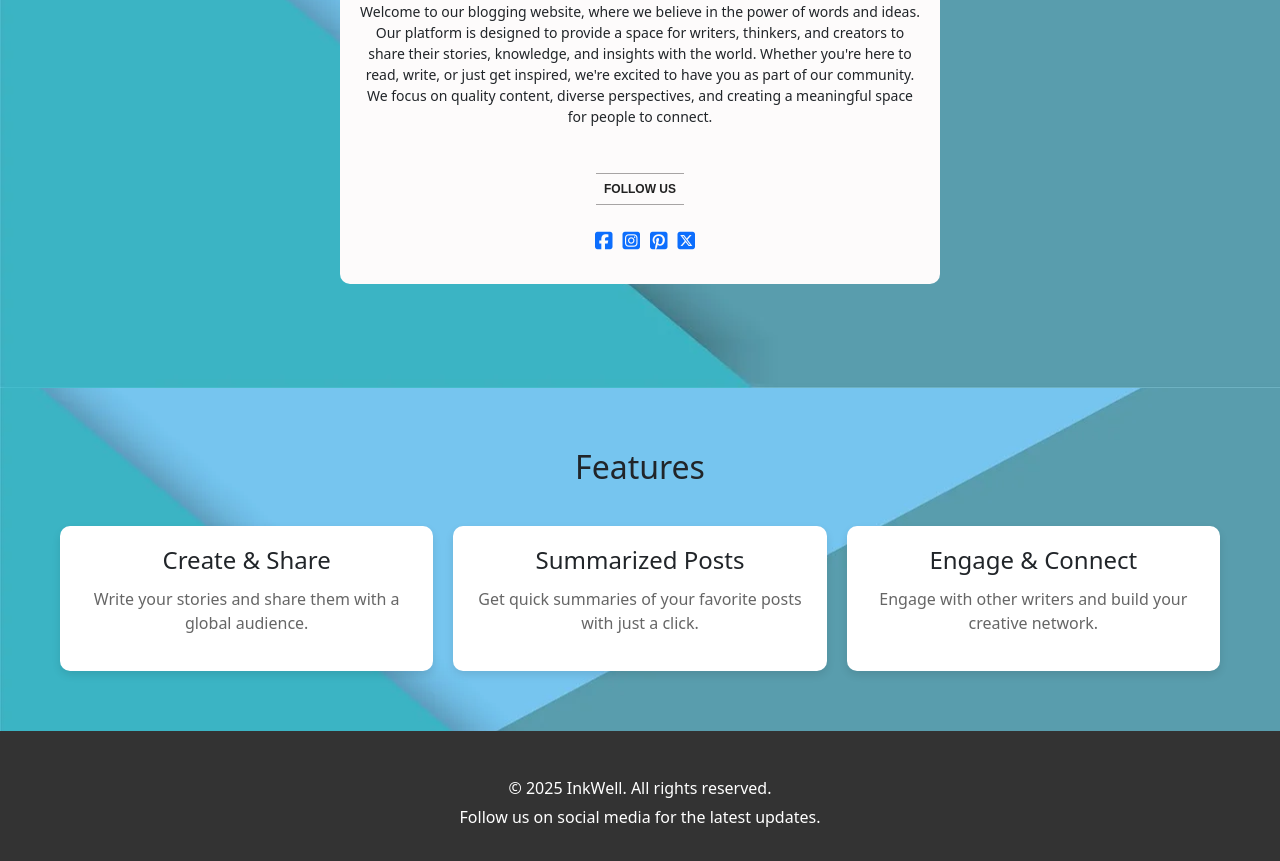
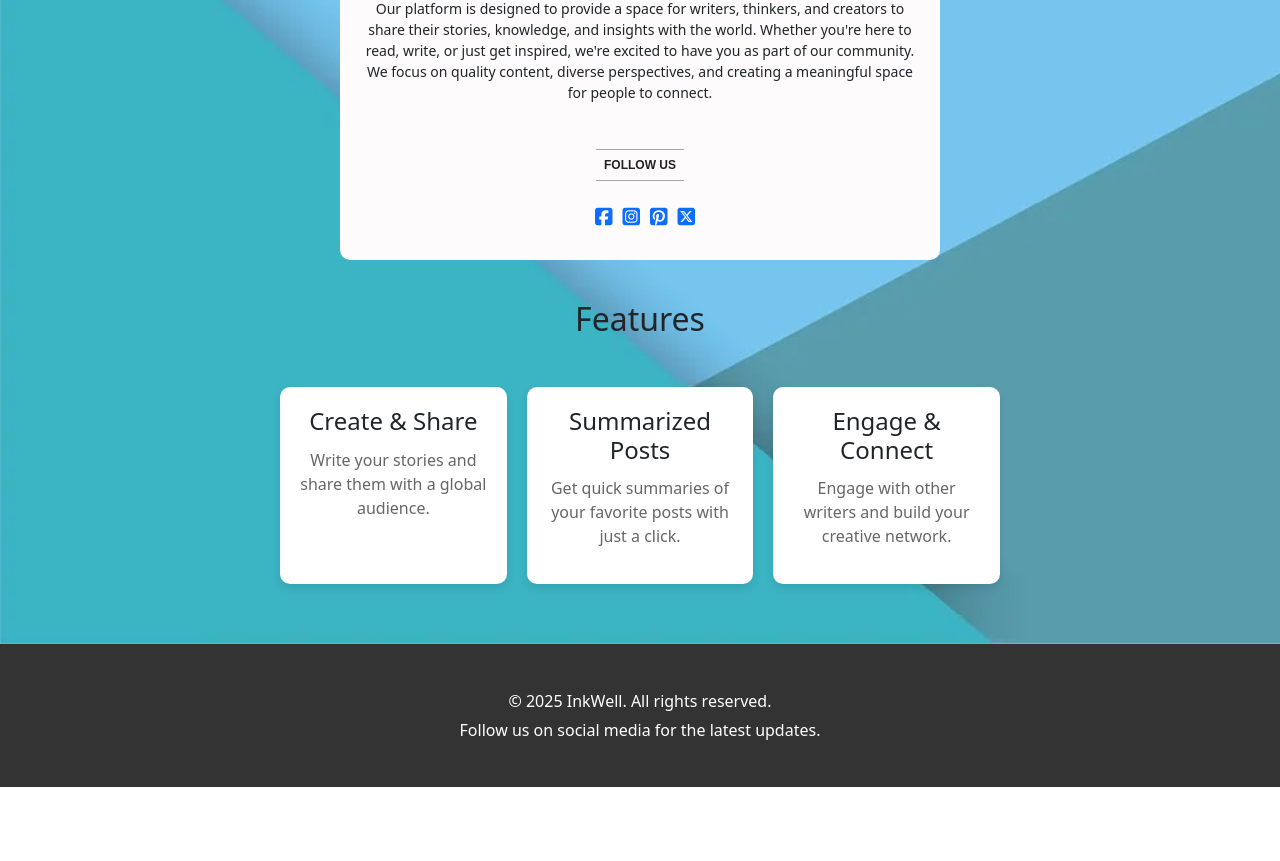
Before and after one commit to tariq3101/InkWell, a React (Create React App) app in the folder client/: page / in a window 1280 px wide. Shown: the part 1278-2139 px from the top of the page. After the commit the page ends 2065 px from the top, so only its background shows below. Built offline with nearby package versions, Linux system fonts and the light colour scheme.

Commit message:
Changes for landing page

```diff
--- a/client/src/pages/abouts/AboutUs.css
+++ b/client/src/pages/abouts/AboutUs.css
@@ -1,6 +1,6 @@
 .about{
   background: url('../../images/about.webp');
-  height: 100vh;
+  /* height: 100vh; */
   background-size: cover;
   background-blend-mode: overlay;
   display: flex;
--- a/client/src/pages/landing/LandingPage.css
+++ b/client/src/pages/landing/LandingPage.css
@@ -1,5 +1,3 @@
-/* LandingPage.css */
-
 body {
   margin: 0;
   font-family: 'Arial, sans-serif';
@@ -57,21 +55,30 @@ body {
   background-color: #ff4500;
 }
 
-  .about, .features {
+.about {
   padding: 60px 20px;
   width: 100%;
   text-align: center;
 }
 
-  .features {
-    background-image: url('../../images/about.webp');
-    background-size: cover;
-    background-position: center;
+.about-content {
+  max-width: 800px;
+  margin: 0 auto;
+  display: flex;
+  flex-direction: column;
+  align-items: center;
 }
 
-  .about-content, .footer-content {
-    max-width: 800px;
-    margin: 0 auto;
+.about-content h2 {
+  margin-top: 20px;
+}
+
+.features {
+  background-color: #e0f7fa;
+  padding: 60px 20px;
+  width: 100%;
+  text-align: center;
+  padding-bottom: 80px;
 }
 
 .feature-cards {
@@ -80,6 +87,7 @@ body {
   justify-content: center;
   gap: 20px;
   margin-top: 40px;
+  /* margin-bottom: 40px; Added margin-bottom for spacing */
 }
 
 .feature-card {
--- a/client/src/pages/landing/LandingPage.jsx
+++ b/client/src/pages/landing/LandingPage.jsx
@@ -21,11 +21,26 @@ const LandingPage = () => {
       <section className="about">
         <div className="about-content">
          <SideBar />
+         <h2>Features</h2>
+        <div className="feature-cards">
+          <div className="feature-card">
+            <h3>Create & Share</h3>
+            <p>Write your stories and share them with a global audience.</p>
+          </div>
+          <div className="feature-card">
+            <h3>Summarized Posts</h3>
+            <p>Get quick summaries of your favorite posts with just a click.</p>
+          </div>
+          <div className="feature-card">
+            <h3>Engage & Connect</h3>
+            <p>Engage with other writers and build your creative network.</p>
+          </div>
+        </div>
         </div>
       </section>
 
       {/* Features Section */}
-      <section className="features">
+      {/* <section className="features">
         <h2>Features</h2>
         <div className="feature-cards">
           <div className="feature-card">
@@ -41,7 +56,7 @@ const LandingPage = () => {
             <p>Engage with other writers and build your creative network.</p>
           </div>
         </div>
-      </section>
+      </section> */}
 
       {/* Footer */}
       <footer className="footer">
```
Also changed, not shown: client/src/images/about2.jpg (added). Lines whose indentation alone changed are shown as unchanged.
